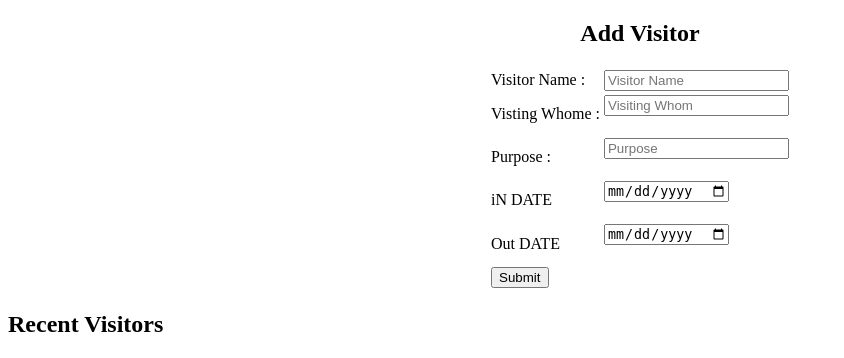
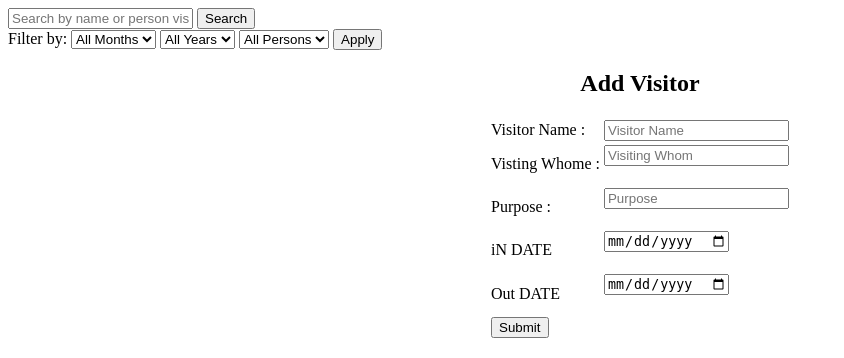
Before and after one commit to mryakshuofficial/visitor-mgmt-system, a Django app: page / in a window 1280 px wide. Shown: the top 358 px of the page, without its empty margins (0-844 px from the left). Run offline with Django 5.2, Linux system fonts and the light colour scheme; data comes from the database, SQL or seed files in the repository.

Commit message:
Initial commit: visitor management system with filters WITH month year and whome and add a search baar

```diff
--- a/visitors/templates/visitors/index.html
+++ b/visitors/templates/visitors/index.html
@@ -4,6 +4,42 @@
     <title>Visitor Management</title>
 </head>
 <body>
+    <!-- SEARCH BAAR -->
+    <form method="GET">
+        <input type="text" name="search" placeholder="Search by name or person visited">
+        <button type="submit">Search</button>
+    </form>
+    <!-- SEARCH BAAR END -->
+
+    <!-- DROPDOWN LIST -->
+    <form method="GET">
+    Filter by:
+    <select name="month">
+        <option value="">All Months</option>
+        {% for m in months %}
+        <option value="{{ m }}" {% if request.GET.month == m %}selected{% endif %}>{{ m }}</option>
+        {% endfor %}
+    </select>
+
+    <select name="year">
+        <option value="">All Years</option>
+        {% for y in years %}
+        <option value="{{ y }}" {% if request.GET.year == y %}selected{% endif %}>{{ y }}</option>
+        {% endfor %}
+    </select>
+
+    <select name="whom">
+        <option value="">All Persons</option>
+        {% for w in whoms %}
+        <option value="{{ w }}" {% if request.GET.whom == w %}selected{% endif %}>{{ w }}</option>
+        {% endfor %}
+    </select>
+
+    <button type="submit">Apply</button>
+</form>
+    <!-- DROPDOWN LIST END -->
+
+
     <center>
     <h2>Add Visitor</h2>
     <form method="POST">
--- a/visitors/views.py
+++ b/visitors/views.py
@@ -1,9 +1,13 @@
 from django.shortcuts import render , redirect , get_object_or_404
 from .models import tbl_Visitors
+from django.db.models import Q  # Needed for OR search
+import calendar
+from django.db.models.functions import ExtractMonth, ExtractYear
 
 # Create your views here.
 def index(request):
     if request.method == 'POST':
+        visitors = tbl_Visitors.objects.all()
         name = request.POST.get("name")
         visiting_whom = request.POST.get("visiting_whom")
         purpose = request.POST.get("purpose")
@@ -19,8 +23,43 @@ def index(request):
         )
         visitor.save()
         return redirect('/')
-    visitors = tbl_Visitors.objects.order_by('-id')
-    return render(request,'visitors/index.html',{'visitors':visitors})
+    # SEARCH BAAR START
+    search = request.GET.get('search')
+    if search:
+        visitors = tbl_Visitors.objects.filter(
+            Q(name__icontains=search) | Q(visiting_whom__icontains=search)
+        )
+    else:
+        visitors = tbl_Visitors.objects.all()
+    # SEARCH BAAR END
+
+    # DROPDOWNLIST START
+
+    selected_month = request.GET.get('month')
+    selected_year = request.GET.get('year')
+    selected_whom = request.GET.get('whom')
+
+    if selected_month:
+        visitors = visitors.filter(in_time__month=selected_month)
+    if selected_year:
+        visitors = visitors.filter(in_time__year=selected_year)
+    if selected_whom:
+        visitors = visitors.filter(visiting_whom=selected_whom)
+
+    visitors = visitors.order_by('-id')
+
+    months = [f"{i:02}" for i in range(1, 13)]
+    years = tbl_Visitors.objects.annotate(y=ExtractYear('in_time')).values_list('y', flat=True).distinct()
+    whoms = tbl_Visitors.objects.values_list('visiting_whom', flat=True).distinct()
+
+
+    # visitors = tbl_Visitors.objects.order_by('-id')
+    return render(request, 'visitors/index.html', {
+        'visitors': visitors,
+        'months': months,
+        'years': years,
+        'whoms': whoms,
+    })
 
 def edit(request,id):
     visitor = get_object_or_404(tbl_Visitors, id=id)  # ✅ Don't overwrite 'request'
```
